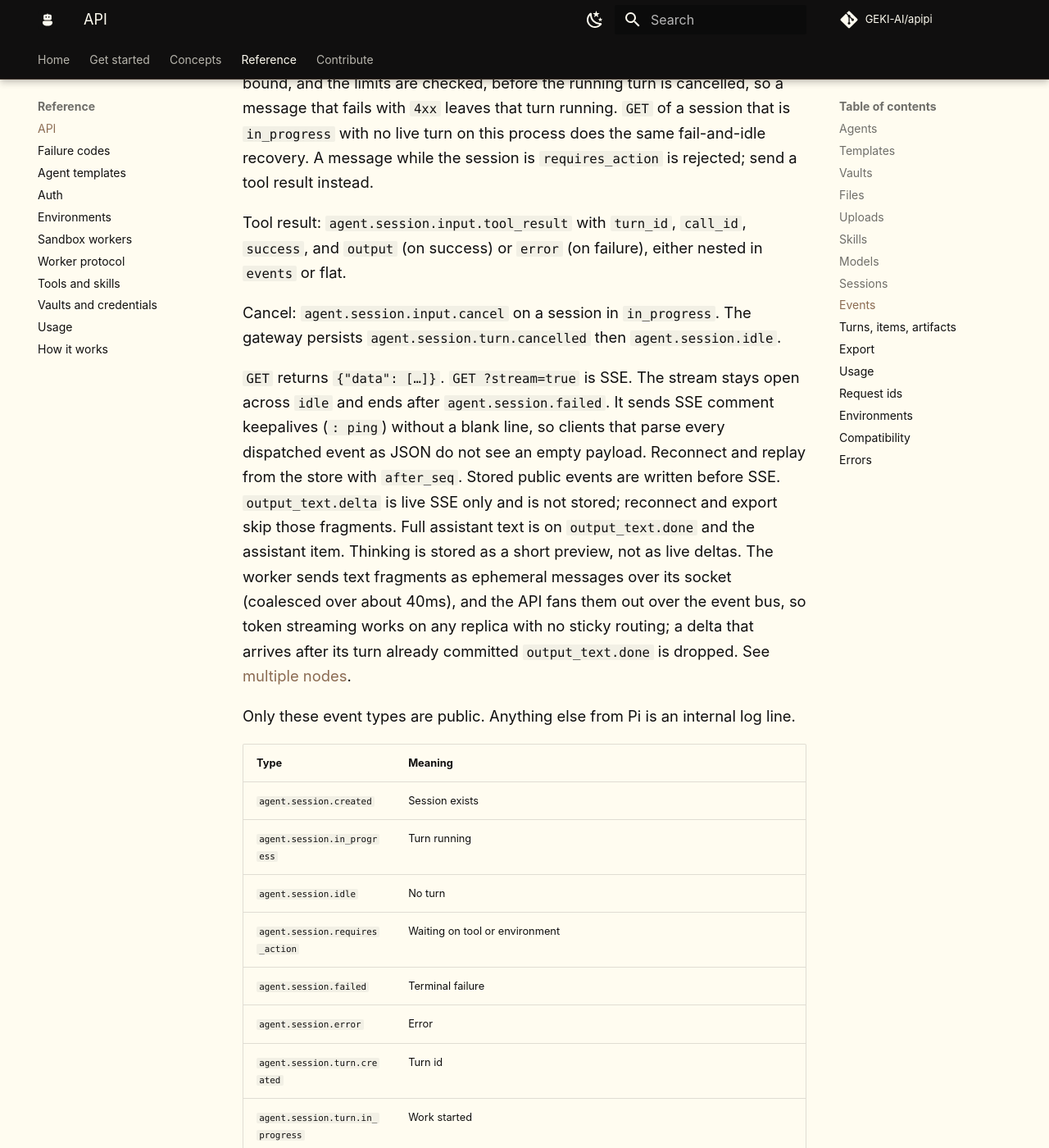
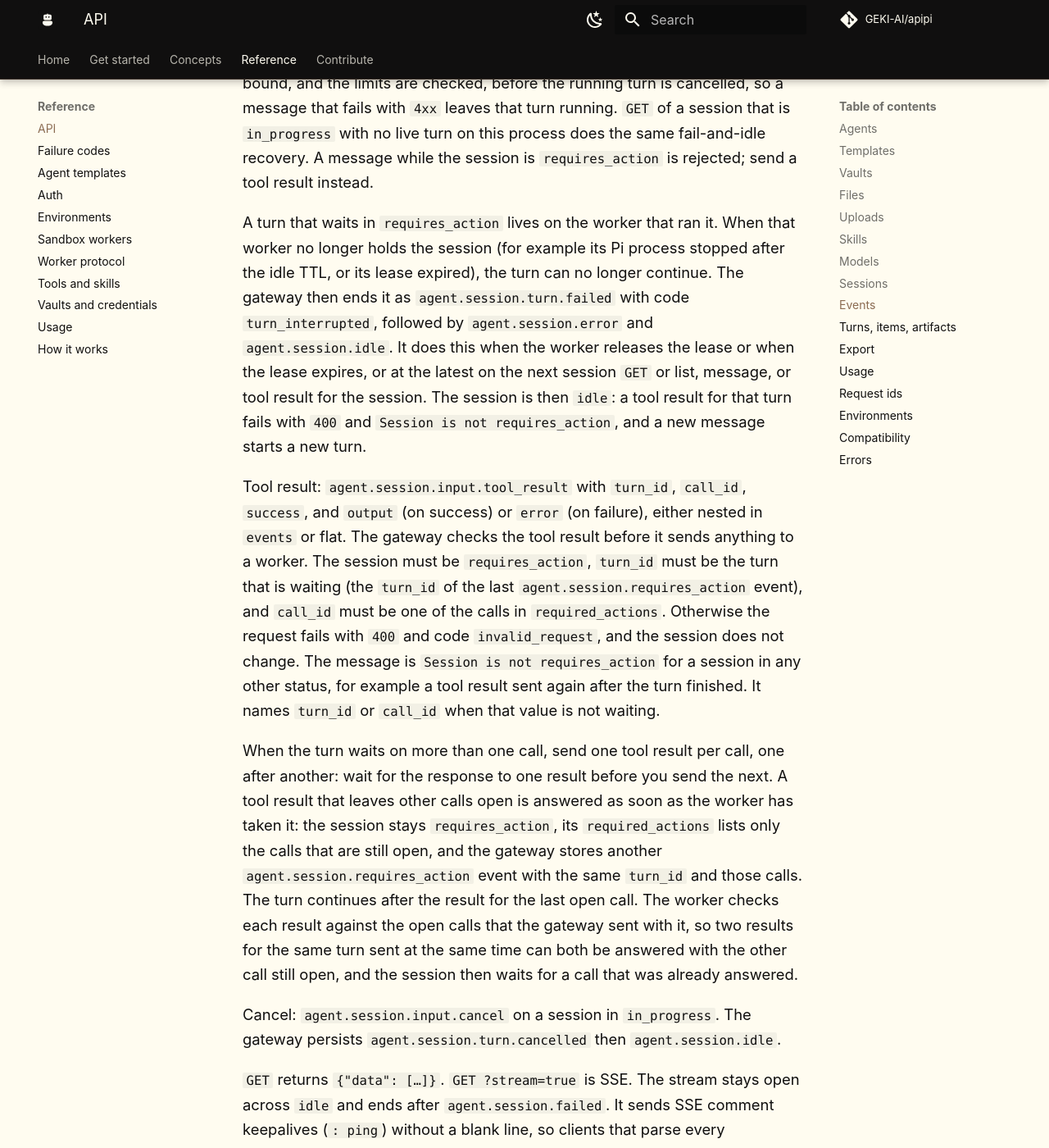
Before and after one commit to GEKI-AI/apipi, an MkDocs documentation site: the page built from docs/api.md, in a window 1280 px wide and 1400 px high, scrolled down 21808 px. Shown: the whole window at 82% size. Built offline with MkDocs 1.6.1 and Material for MkDocs 9.7.7, drawn with Linux system fonts in a browser that asks for light colours; comment, search, counter and statistics services are not loaded.

Commit message:
Fix tool results for idle sessions, several open calls, and lost leases (#585)
A tool result that no call is waiting for fails with 400 invalid_request
before any worker placement. A result that leaves other calls open is
answered at once. A requires_action turn whose lease is gone is ended as
turn_interrupted; the stale-turn recovery locks the session row, and the
lease reaper runs it per session after it has cleared the leases.

Co-authored-by: Claude Opus 5.5 <noreply@anthropic.com>

```diff
--- a/docs/api.md
+++ b/docs/api.md
@@ -728,9 +728,42 @@ no live turn on this process does the same fail-and-idle recovery.
 A message while the session is `requires_action` is rejected; send a
 tool result instead.
 
+A turn that waits in `requires_action` lives on the worker that ran it.
+When that worker no longer holds the session (for example its Pi
+process stopped after the idle TTL, or its lease expired), the turn can
+no longer continue. The gateway then ends it as
+`agent.session.turn.failed` with code `turn_interrupted`, followed by
+`agent.session.error` and `agent.session.idle`. It does this when the
+worker releases the lease or when the lease expires, or at the latest on
+the next session `GET` or list, message, or tool result for the
+session. The session is then `idle`: a tool
+result for that turn fails with `400` and `Session is not
+requires_action`, and a new message starts a new turn.
+
 Tool result: `agent.session.input.tool_result` with `turn_id`,
 `call_id`, `success`, and `output` (on success) or `error` (on
-failure), either nested in `events` or flat.
+failure), either nested in `events` or flat. The gateway checks the
+tool result before it sends anything to a worker. The session must be
+`requires_action`, `turn_id` must be the turn that is waiting (the
+`turn_id` of the last `agent.session.requires_action` event), and
+`call_id` must be one of the calls in `required_actions`. Otherwise the
+request fails with `400` and code `invalid_request`, and the session
+does not change. The message is `Session is not requires_action` for a
+session in any other status, for example a tool result sent again
+after the turn finished. It names `turn_id` or `call_id` when that
+value is not waiting.
+
+When the turn waits on more than one call, send one tool result per
+call, one after another: wait for the response to one result before you
+send the next. A tool result that leaves other calls open is answered as
+soon as the worker has taken it: the session stays `requires_action`,
+its `required_actions` lists only the calls that are still open, and the
+gateway stores another `agent.session.requires_action` event with the
+same `turn_id` and those calls. The turn continues after the result for
+the last open call. The worker checks each result against the open
+calls that the gateway sent with it, so two results for the same turn
+sent at the same time can both be answered with the other call still
+open, and the session then waits for a call that was already answered.
 
 Cancel: `agent.session.input.cancel` on a session in `in_progress`.
 The gateway persists `agent.session.turn.cancelled` then
```
Also changed, not shown: CHANGELOG.md (+3 -0 lines), docs/errors.md (+8 -1 lines), docs/usage.md (+1 -0 lines), docs/worker-protocol.md (+21 -12 lines), docs/workers.md (+29 -20 lines), 6 other files.
